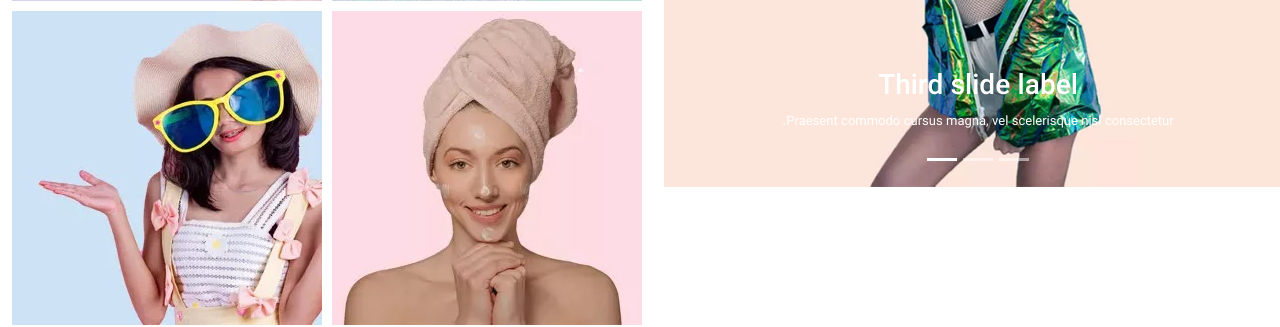
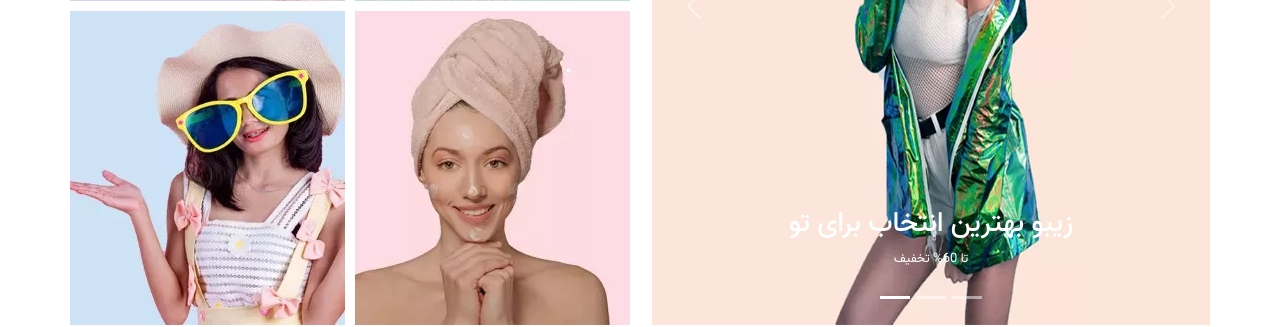
Before and after one commit to siavash-asghari/e-commerce, a React (Create React App) app: page / in a window 1280 px wide. Shown: the part 417-744 px from the top of the page. Built offline with nearby package versions, Linux system fonts and the light colour scheme; no server answers.

Commit message:
edit banner component

```diff
--- a/src/assets/css/banners.css
+++ b/src/assets/css/banners.css
@@ -28,3 +28,7 @@
 .image1:hover{
     cursor: pointer;
 }
+.imgSlider{
+    height: 638px;
+    width: 100%;
+}
--- a/src/components/Banners.jsx
+++ b/src/components/Banners.jsx
@@ -13,52 +13,54 @@ import slider03 from '../assets/image/slider03.jpg'
 const Banners = () => {
   return (
     <section>
-      <div className="cont">
+      <div className="cont container">
         <div className="row mask">
-          <div className="col-lg-6 col-md-12 col-sm-12 image1">
+          <div className="col-xl-6 col-lg-12 col-md-12 col-sm-12 image1">
             {/* <img className='img1' alt='image01' src={image01} /> */}
             <Carousel>
               <Carousel.Item>
                 <img
-                  className="d-block w-100"
+                  className="imgSlider "
                   src={slider01}
                   alt="First slide"
                 />
                 <Carousel.Caption>
-                  <h3>First slide label</h3>
+                  <h3>کالکشن جدید برندهای منتخب</h3>
                   <p>
-                    Nulla vitae elit libero, a pharetra augue mollis interdum.
+                  تا 40% تخفیف
                   </p>
                 </Carousel.Caption>
               </Carousel.Item>
               <Carousel.Item>
                 <img
-                  className="d-block w-100"
+                  className="imgSlider "
                   src={slider02}
                   alt="Second slide"
                 />
-
-
+                <Carousel.Caption>
+                  <h3>ناربن یک انتخاب راحت</h3>
+                  <p>
+                  تا 50% تخفیف
+                  </p>
+                </Carousel.Caption>
               </Carousel.Item>
               <Carousel.Item>
                 <img
-                  className="d-block w-100"
+                  className="imgSlider "
                   src={slider03}
                   alt="Third slide"
                 />
-
                 <Carousel.Caption>
-                  <h3>Third slide label</h3>
+                  <h3>زیبو بهترین انتخاب برای تو</h3>
                   <p>
-                    Praesent commodo cursus magna, vel scelerisque nisl
-                    consectetur.
+                    تا 60% تخفیف
                   </p>
                 </Carousel.Caption>
               </Carousel.Item>
             </Carousel>
           </div>
 
-          <div className="row col-lg-6 col-md-12 col-sm-12 image2 images">
+          <div className="row col-xl-6 col-lg-12 col-md-12 col-sm-12 image2 images">
             <div className="col-lg-6 col-md-6 col-sm-6 img2">
               <img alt="image01" src={image02} />
             </div>
@@ -79,43 +81,3 @@ const Banners = () => {
 }
 
 export default Banners
-
-// import React from 'react';
-// import image01 from '../assets/image/category-1.jpg'
-// import image02 from '../assets/image/category-2.jpg'
-// import image03 from '../assets/image/category-3.jpg'
-// import image04 from '../assets/image/category-4.jpg'
-// import image05 from '../assets/image/category-5.jpg'
-// import './banners.css';
-
-// const Banners = () => {
-//     return (
-//         <section>
-//             <div className='  cont'>
-
-//                 <div className=' image1'>
-//                     <img className='img1' alt='image01' src={image01} />
-//                 </div>
-
-//                 <div className=' image2'>
-//                     <div className='img2'>
-//                         <img alt='image01' src={image02} />
-//                     </div>
-//                     <div className=' img2'>
-//                         <img alt='image01' src={image03} />
-//                     </div>
-//                     <div className=' img2'>
-//                         <img alt='image01' src={image04} />
-//                     </div>
-//                     <div className=' img2'>
-//                         <img alt='image01' src={image05} />
-//                     </div>
-//                 </div>
-
-//             </div>
-//         </section>
-
-//     )
-// }
-
-// export default Banners;
```
